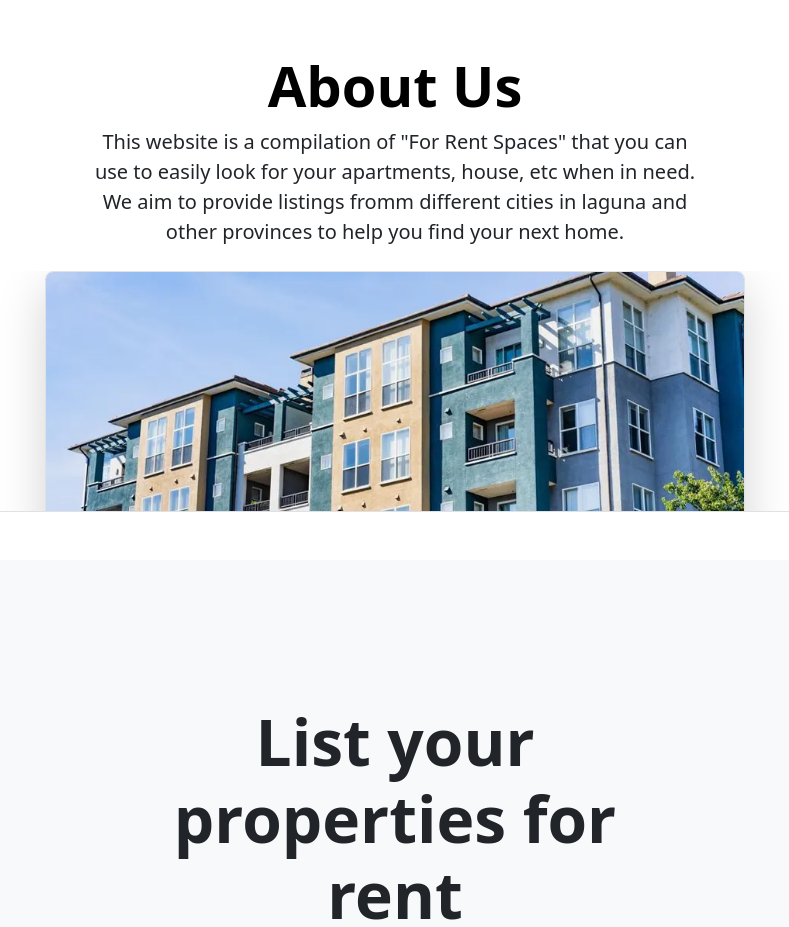
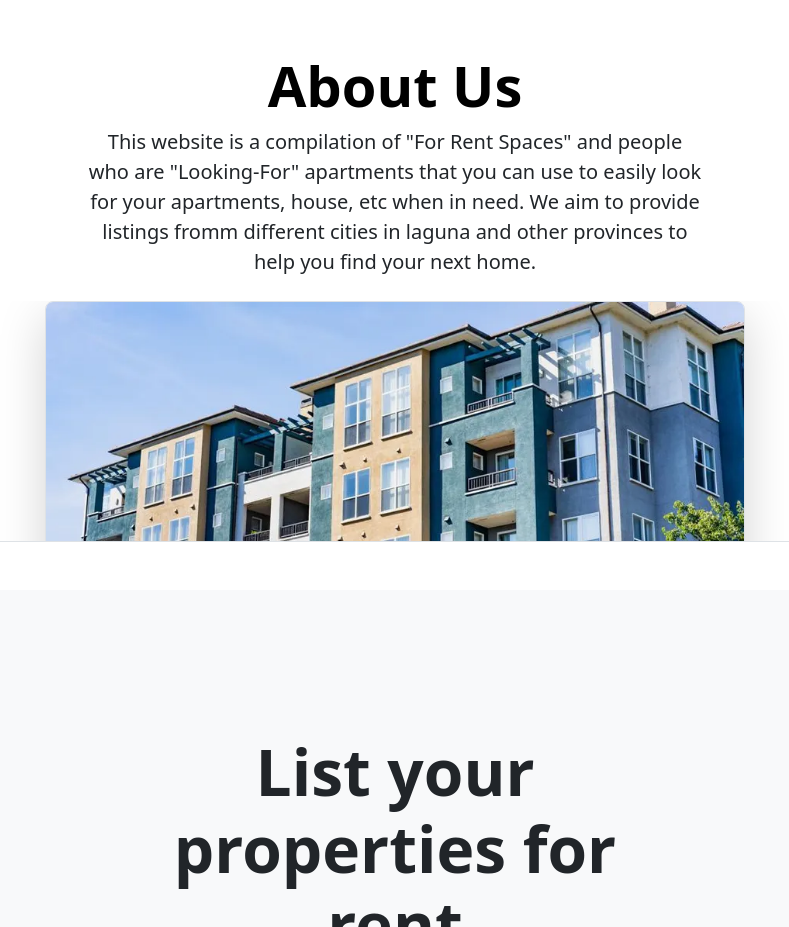
Before and after one commit to emmanuelquijano14/mp1-project, a plain HTML site: page index.html in a window 1280 px wide. Shown: the part 820-1747 px from the top of the page, without its empty margins (245-1034 px from the left). Drawn offline with nearby package versions, Linux system fonts and the light colour scheme.

Commit message:
added about

```diff
--- a/index.html
+++ b/index.html
@@ -107,7 +107,7 @@
     <div id="about"class="px-4 pt-5 my-5 text-center border-bottom">
       <h1 class="display-4 fw-bold text-body-emphasis">About Us</h1>
       <div class="col-lg-6 mx-auto">
-        <p class="lead mb-4">This website is a compilation of "For Rent Spaces" that you can use to easily
+        <p class="lead mb-4">This website is a compilation of "For Rent Spaces" and people who are "Looking-For" apartments that you can use to easily
           look for your apartments, house, etc when in need. We aim to provide listings fromm
           different cities in laguna and other provinces to help you find your next home.</p>
       </div>
```
